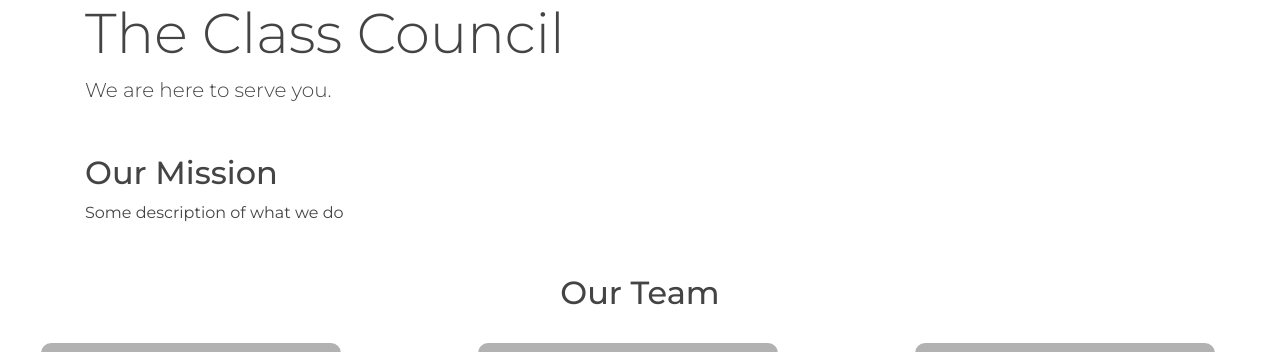
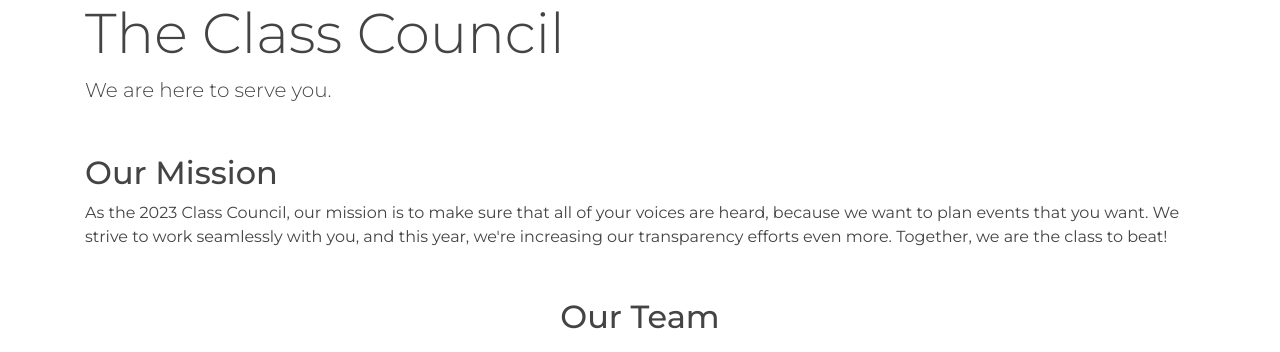
Before and after one commit to Rushilwiz/tj2023, a Django app: page /council/ in a window 1280 px wide. Shown: the part 114-466 px from the top of the page. Run offline with Django 3.2, Linux system fonts and the light colour scheme; parts of the project's set-up code (start-up, migrations or seed data) failed here and were passed over; some libraries are stand-ins or nearby versions; some web fonts are replaced.

Commit message:
changed mission statement

```diff
--- a/pages/templates/pages/council.html
+++ b/pages/templates/pages/council.html
@@ -12,7 +12,7 @@
 <hr>
 <div class="container">
     <h2 class="display-6">Our Mission</h2>
-    <p>Some description of what we do</p>
+    <p>As the 2023 Class Council, our mission is to make sure that all of your voices are heard, because we want to plan events that you want. We strive to work seamlessly with you, and this year, we're increasing our transparency efforts even more. Together, we are the class to beat!</p>
 </div>
 <hr>
 <div class="council">
```
